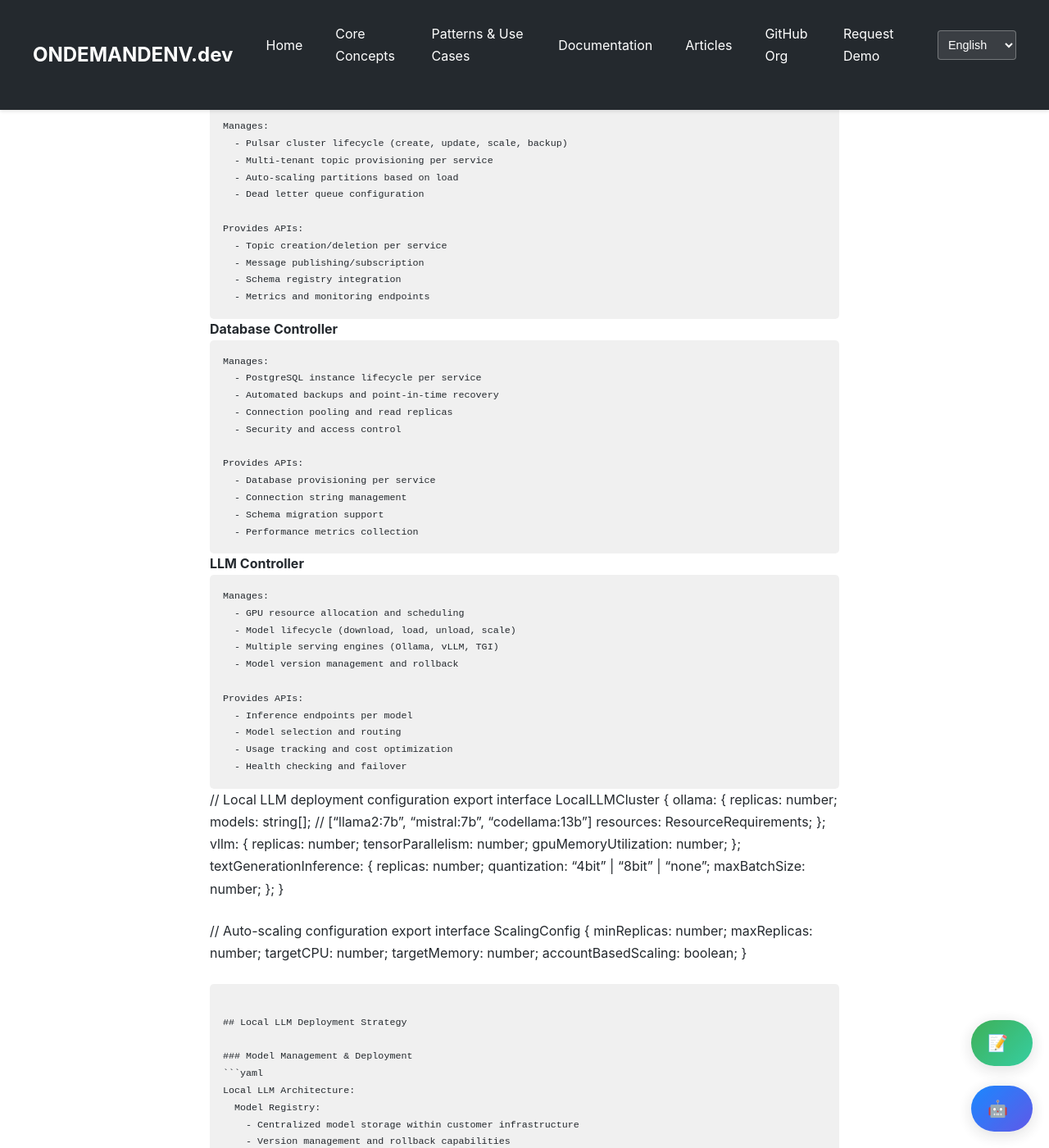
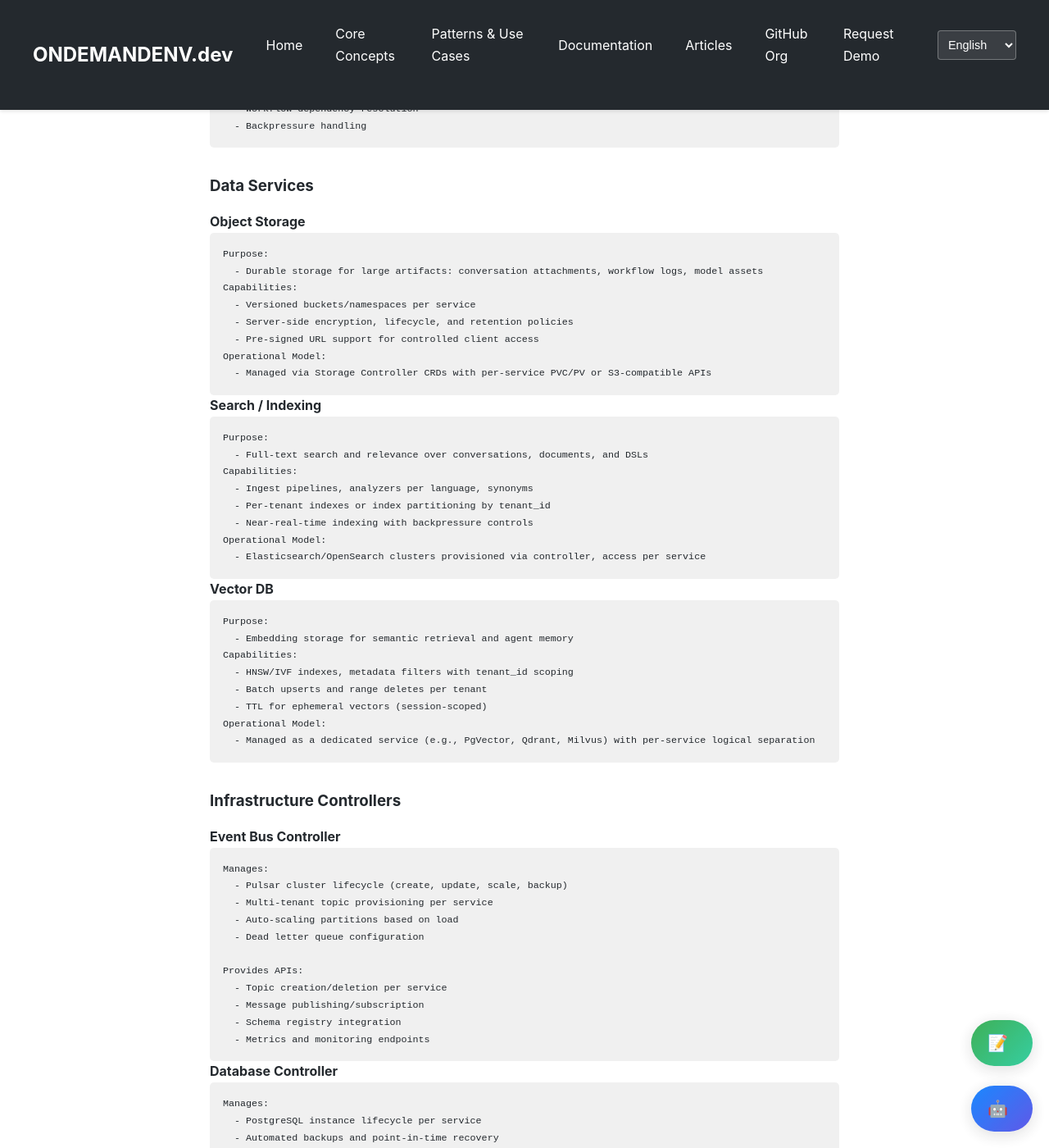
Before and after one commit to ondemandenv/ondemandenv.github.io, a Jekyll site: the page built from articles/ai-agent-workflow-platform-architecture.md, in a window 1280 px wide and 1400 px high, scrolled down 13089 px. Shown: the whole window at 82% size. Built offline with Jekyll 4.4.1, drawn with Linux system fonts in a browser that asks for light colours; a script that is not in the unit is left out; our own code applies the rules of GitHub Pages for plain Markdown files; some of the changed text lies outside the part shown.

Commit message:
+++++++++++++

````diff
--- a/articles/ai-agent-workflow-platform-architecture.md
+++ b/articles/ai-agent-workflow-platform-architecture.md
@@ -153,7 +153,7 @@
 
 ## Business Domain Data Models
 
-Each business service owns its data schema, managed by dedicated database operators:
+Each business service owns its data schema, managed by dedicated database operators. Tenant data is stored in a shared, multi-tenant schema per service with strict logical isolation using a required `tenant_id` key and partitioning/row-level security where supported. The platform does not provision one database per tenant by default; instead, it provisions one database per service (multi-tenant) to preserve service autonomy while enabling efficient scaling and governance.
 
 ### Platform Service Data Schema
 ```
@@ -273,7 +273,7 @@
 │   ├── Business Layer (Domain logic)
 │   └── Database Layer (Data access)
 ├── Infrastructure Requests
-│   ├── Database (Dedicated per service)
+│   ├── Database (Dedicated per service, multi-tenant schema with `tenant_id` partitioning/RLS)
 │   ├── Cache (Dedicated per service)
 │   ├── Storage (Optional file storage)
 │   ├── Event Topics (Service-specific)
@@ -522,6 +522,8 @@
   - Resource isolation per tenant
 ```
 
+> Note on LLM providers: Local LLM serving applies to self-hosted inference entirely within the customer boundary. Cloud LLM providers (e.g., OpenAI, Anthropic) are optional, disabled by default, and can be enabled per tenant via policy. When enabled, outbound inference requests obey data handling policies and redaction rules.
+
 ### Workflow Services
 
 #### DSL Compiler Service (Rust/Go)
@@ -586,6 +588,42 @@
 
 ### Data Services
 
+#### Object Storage
+```yaml
+Purpose:
+  - Durable storage for large artifacts: conversation attachments, workflow logs, model assets
+Capabilities:
+  - Versioned buckets/namespaces per service
+  - Server-side encryption, lifecycle, and retention policies
+  - Pre-signed URL support for controlled client access
+Operational Model:
+  - Managed via Storage Controller CRDs with per-service PVC/PV or S3-compatible APIs
+```
+
+#### Search / Indexing
+```yaml
+Purpose:
+  - Full-text search and relevance over conversations, documents, and DSLs
+Capabilities:
+  - Ingest pipelines, analyzers per language, synonyms
+  - Per-tenant indexes or index partitioning by tenant_id
+  - Near-real-time indexing with backpressure controls
+Operational Model:
+  - Elasticsearch/OpenSearch clusters provisioned via controller, access per service
+```
+
+#### Vector DB
+```yaml
+Purpose:
+  - Embedding storage for semantic retrieval and agent memory
+Capabilities:
+  - HNSW/IVF indexes, metadata filters with tenant_id scoping
+  - Batch upserts and range deletes per tenant
+  - TTL for ephemeral vectors (session-scoped)
+Operational Model:
+  - Managed as a dedicated service (e.g., PgVector, Qdrant, Milvus) with per-service logical separation
+```
+
 ### Infrastructure Controllers
 
 #### Event Bus Controller
@@ -635,6 +673,7 @@
 
 
 
+```ts
 // Local LLM deployment configuration
 export interface LocalLLMCluster {
   ollama: {
````
Also changed, not shown: other parts of articles/ai-agent-workflow-platform-architecture.md (+1 -1 lines), 1 other file.
